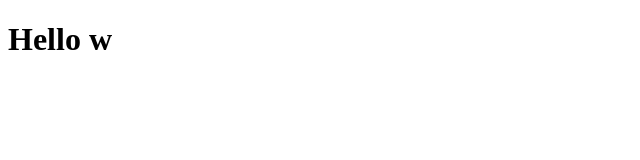
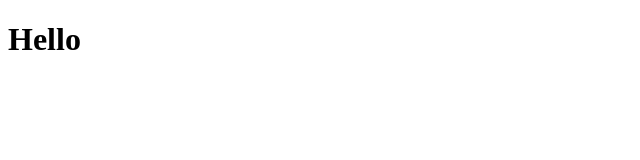
Before and after one commit to Zhantu19/project_1, a plain HTML site: page index.html in a window 1280 px wide. Shown: the full height of the page, 0-640 px from the left. Drawn offline with Linux system fonts and the light colour scheme.

Commit message:
first commit

```diff
--- a/index.html
+++ b/index.html
@@ -13,7 +13,7 @@
 <body>
 
 
-<h1>Hello w</h1>
+<h1>Hello </h1>
 
     <script src="js/main.js">
 
```
